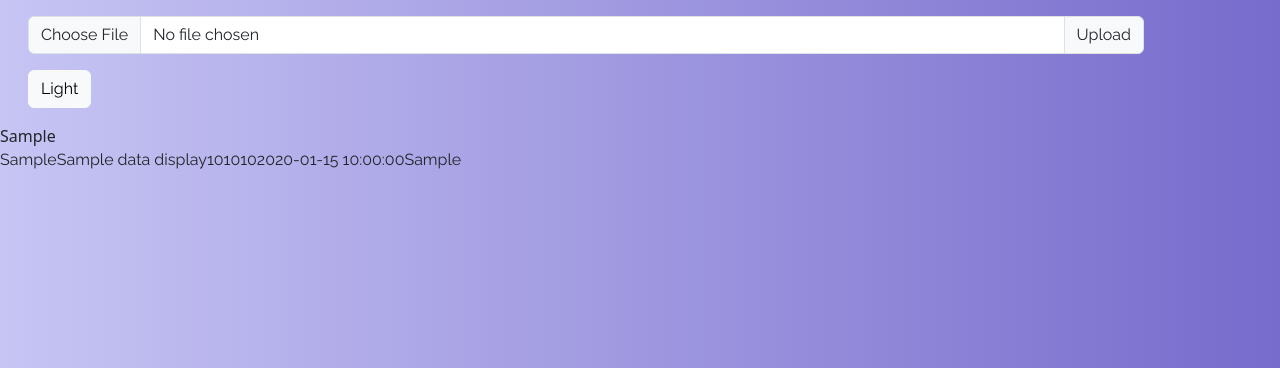
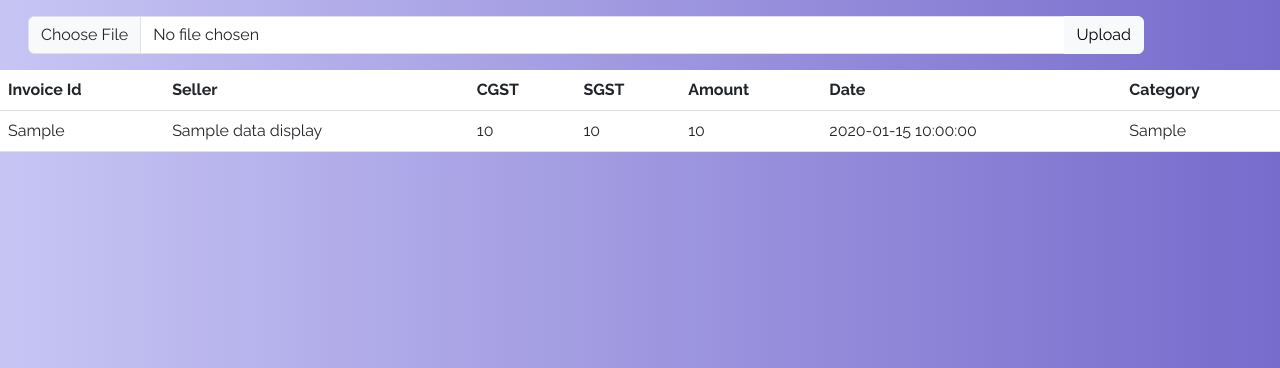
Before and after one commit to vrunda2005/ingenious, a Flask app: template templates/index.html in a window 1280 px wide. Shown: the part 56-424 px from the top of the page. Run offline with Flask 3, Linux system fonts and the light colour scheme; the template is opened without the code that fills it: most values are stand-ins (such as "Sample title", 1, 10 or a date in 2020); some libraries are stand-ins or nearby versions.

Commit message:
frontend data with better tables and upload button

```diff
--- a/templates/index.html
+++ b/templates/index.html
@@ -44,15 +44,25 @@ index
         <section class="container m-3">
             <div class="input-group mb-3">
                 <input type="file" class="form-control" id="img" name="img">
-                <label class="input-group-text" for="inputGroupFile02">Upload</label>
+                <!-- <label class="input-group-text" id="submitBtn" value="Upload">Upload</label> -->
+                <button type="submit" class="btn btn-light" id="submitBtn" value="Upload">Upload</button>
             </div>
-            <button type="submit" class="btn btn-light" id="submitBtn" value="Upload">Light</button>
         </section>
     </form>
-    <table>
 
-        {{data_display}}
-
+    <table class="table">
+        <thead>
+          <tr>
+            <th scope="col">Invoice Id</th>
+            <th scope="col">Seller</th>
+            <th scope="col">CGST</th>
+            <th scope="col">SGST</th>
+            <th scope="col">Amount</th>
+            <th scope="col">Date</th>
+            <th scope="col">Category</th>
+          </tr>
+        </thead>
+        <tbody>
             {% for i in data_display %}
             <tr>
                 <td>{{i['invoice_no']}}</td>
@@ -64,8 +74,6 @@ index
                 <td>{{i['category of expense from']}}</td>
             </tr>
             {% endfor %}
-
-
+                </tbody>
       </table>
-
 {% endblock %}
```
Lines whose indentation alone changed are shown as unchanged.
